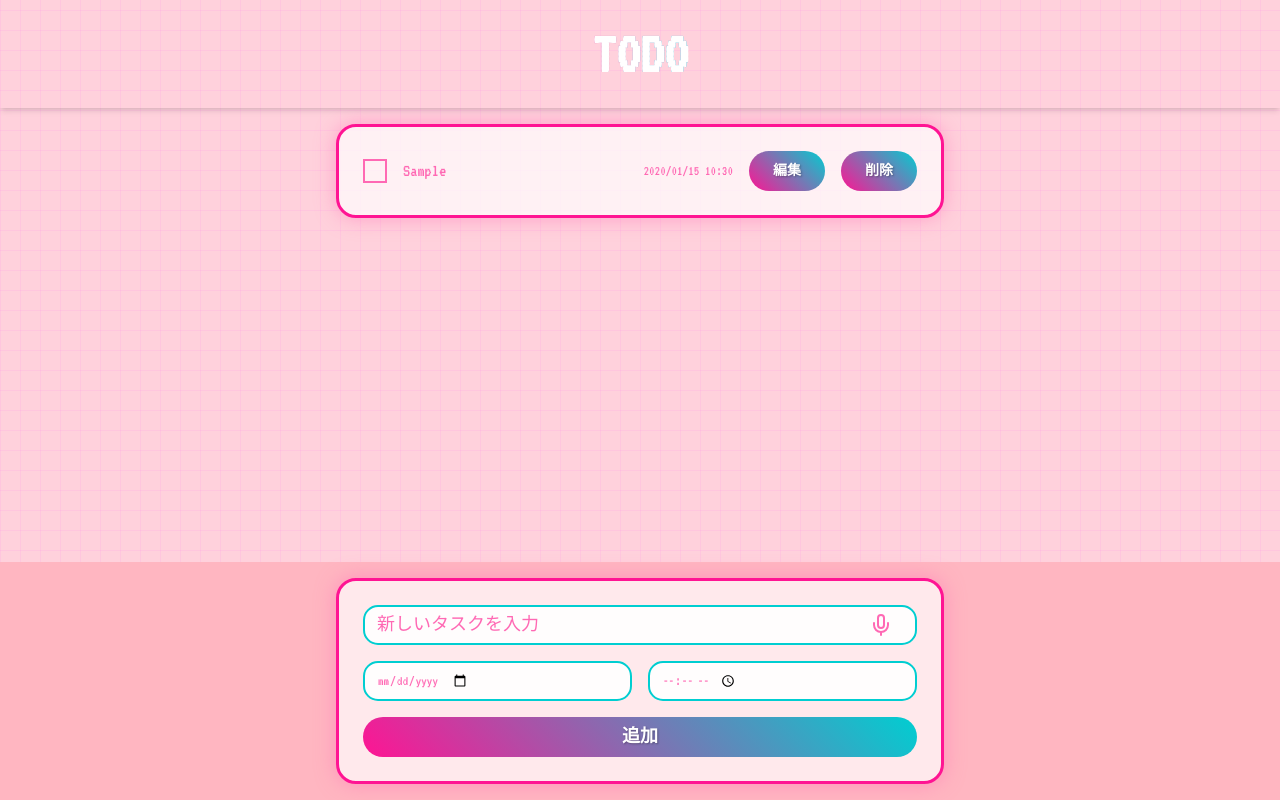
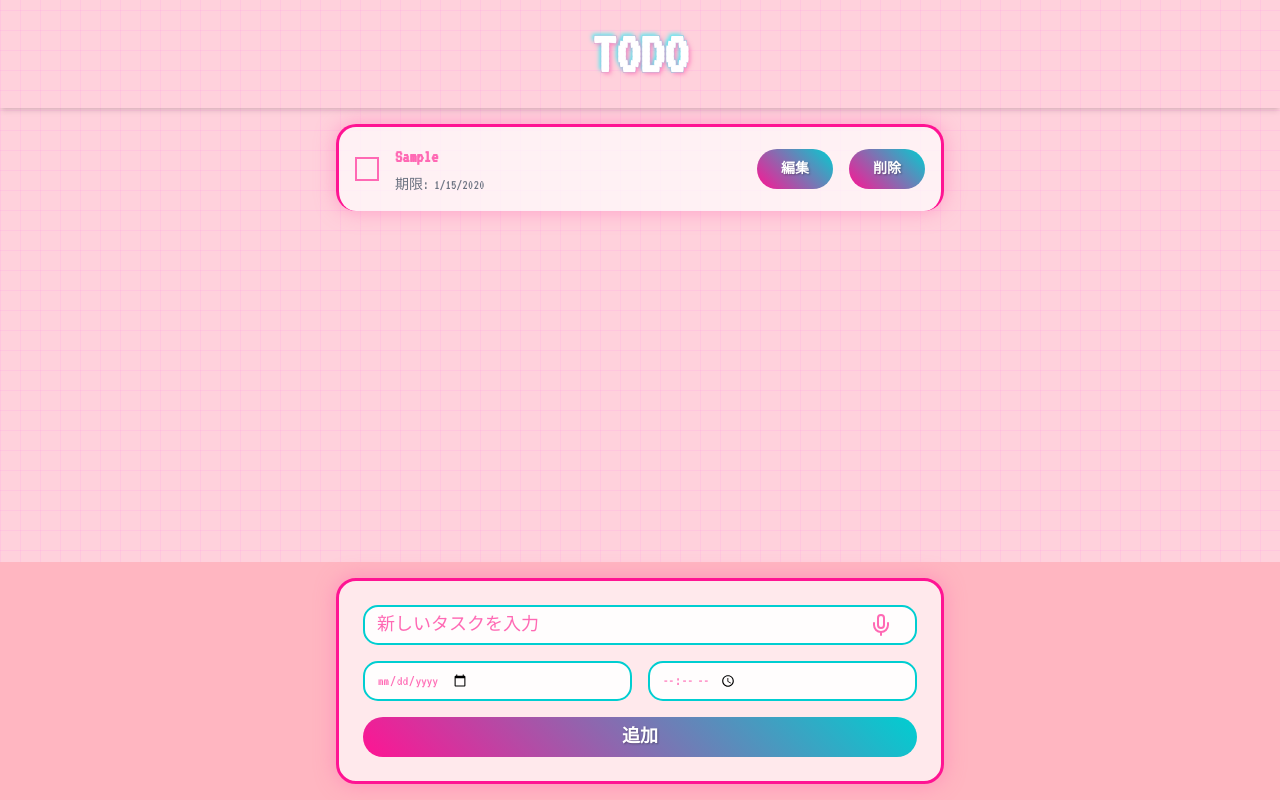
Before and after one commit to kentaro/todo, a Next.js app: page /todo/ in a window 1280 px wide. Both pictures are taken after typing "Sample", "2020-01-15", "10:30" into the empty fields and a click on the button "追加". Built offline with nearby package versions, Linux system fonts and the light colour scheme.

Commit message:
スマホでみたときに、TODOタスクの文字が縦長になる。調整してください。また、英数字のみをスペースなしで長々といれると、わくからはみだします。

```diff
--- a/src/app/globals.css
+++ b/src/app/globals.css
@@ -78,5 +78,22 @@ body {
 }
 
 .todo-item {
+  display: flex;
+  align-items: center;
+  padding: 1rem;
+  border-bottom: 1px solid var(--secondary);
   animation: fadeIn 0.5s ease-out;
+  word-break: break-word;
+  margin-bottom: 1rem;
 }
+
+.todo-item:last-child {
+  border-bottom: none;
+  margin-bottom: 0;
+}
+
+.todo-list {
+  border: 1px solid var(--secondary);
+  border-radius: 10px;
+  overflow: hidden;
+}
--- a/src/app/page.tsx
+++ b/src/app/page.tsx
@@ -5,6 +5,7 @@ import { TodoList } from '@/components/todo-list'
 import { AddTodo } from '@/components/add-todo'
 import { Todo } from '@/types'
 import { EmptyTodoSVG } from '@/components/empty-todo-svg'
+import Y2KLogo from '@/components/y2k-logo'
 
 export default function Home() {
   const [todos, setTodos] = useState<Todo[]>([])
@@ -111,9 +112,7 @@ export default function Home() {
     <div className="flex flex-col min-h-screen bg-background text-foreground">
       <header className="bg-primary p-6 shadow-md">
         <div className="container mx-auto flex items-center justify-center">
-          <h1 className="text-6xl font-bold text-white bg-gradient-to-r from-pink-500 to-cyan-500 bg-clip-text text-transparent">
-            TODO
-          </h1>
+          <Y2KLogo className="text-6xl" />
         </div>
       </header>
       <main className="flex-grow overflow-y-auto p-4">
--- a/src/components/todo-item.tsx
+++ b/src/components/todo-item.tsx
@@ -67,17 +67,23 @@ export function TodoItem({ todo, onToggle, onDelete, onUpdate }: TodoItemProps)
   }
 
   return (
-    <div className="y2k-card flex items-center gap-4 p-4 mb-4 todo-item">
+    <div className="y2k-card flex items-center gap-4 p-4 todo-item">
       <Checkbox
         checked={todo.completed}
         onCheckedChange={() => onToggle(todo.id)}
         id={`todo-${todo.id}`}
         className="border-2 border-primary w-6 h-6"
       />
-      <span className={`flex-grow text-lg ${todo.completed ? 'line-through text-gray-500' : ''}`}>{todo.title}</span>
-      {todo.dueDate && (
-        <span className="text-sm text-accent">{formatDate(todo.dueDate)}</span>
-      )}
+      <div className="flex-grow overflow-hidden">
+        <p className="text-lg font-semibold mb-1 overflow-hidden text-ellipsis break-words">
+          {todo.title}
+        </p>
+        {todo.dueDate && (
+          <p className="text-sm text-gray-500">
+            期限: {new Date(todo.dueDate).toLocaleDateString()}
+          </p>
+        )}
+      </div>
       <Button onClick={() => setIsEditing(true)} className="y2k-button">編集</Button>
       <Button onClick={() => onDelete(todo.id)} className="y2k-button bg-red-500 hover:bg-red-600">削除</Button>
     </div>
--- a/src/components/y2k-logo.tsx
+++ b/src/components/y2k-logo.tsx
@@ -4,12 +4,20 @@ interface Y2KLogoProps {
   className?: string;
 }
 
-const Y2KLogo: React.FC<Y2KLogoProps> = ({ className }) => (
-  <div className={`${className} flex items-center justify-center`}>
-    <span className="text-4xl font-bold text-white bg-gradient-to-r from-pink-500 to-cyan-500 bg-clip-text text-transparent">
-      TODO
-    </span>
-  </div>
-);
+const Y2KLogo = ({ className }: Y2KLogoProps) => {
+  return (
+    <div className={`${className} flex items-center justify-center`}>
+      <span
+        className="font-bold text-white bg-gradient-to-r from-pink-500 to-cyan-500 bg-clip-text text-transparent"
+        style={{
+          textShadow: '2px 2px 4px rgba(255, 105, 180, 0.7), -2px -2px 4px rgba(0, 255, 255, 0.7)',
+          WebkitTextStroke: '1px rgba(255, 255, 255, 0.5)',
+        }}
+      >
+        TODO
+      </span>
+    </div>
+  );
+};
 
 export default Y2KLogo;
```
